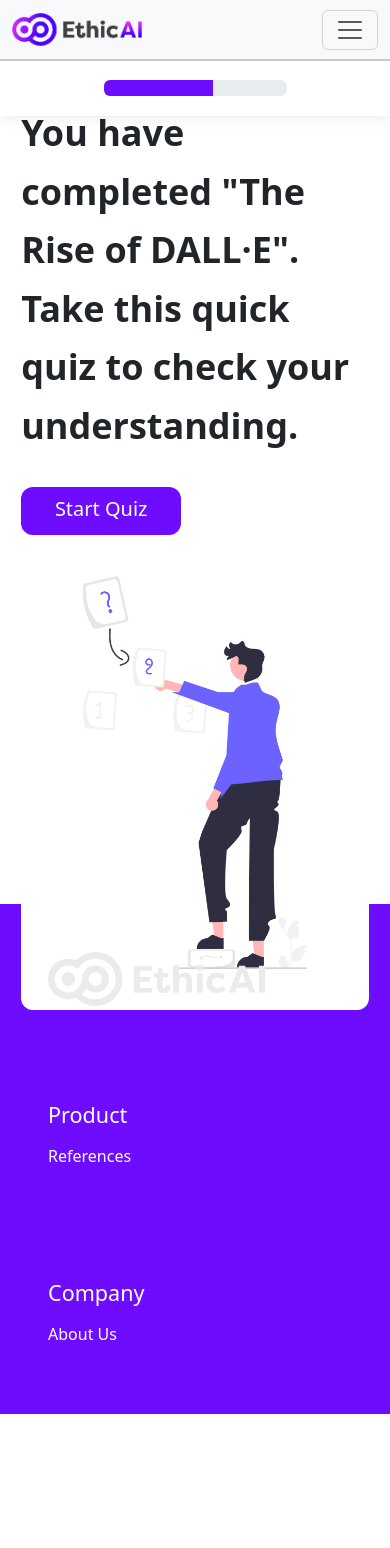
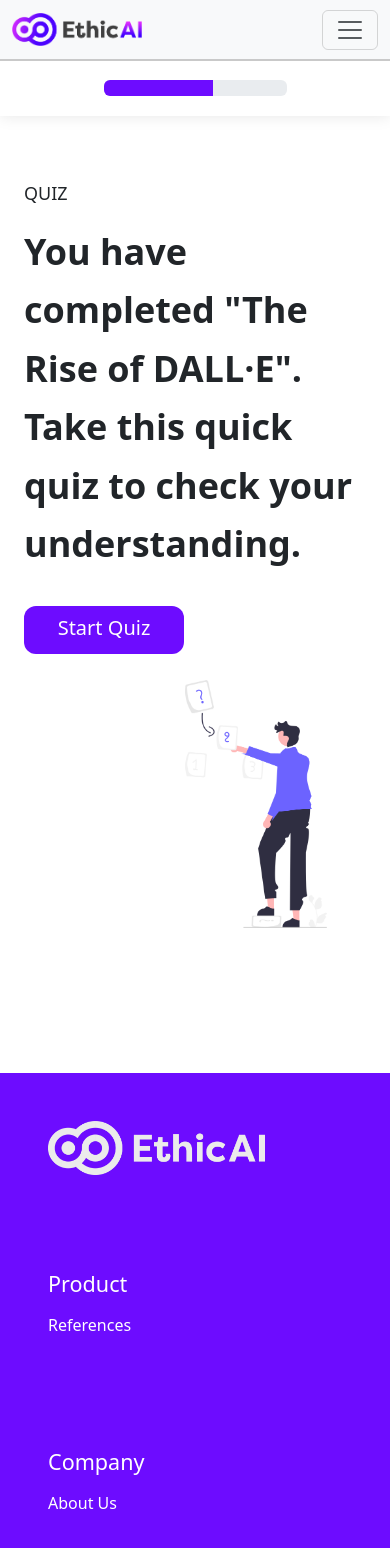
Before and after one commit to harslash/EthicAI, a Vue app in the folder project/ethicai-spa/: page /dalle/quiz in a window 390 px wide. Shown: the top 1548 px of the page. Before the commit the page ends 1414 px from the top, so only its background shows below. Built offline with nearby package versions, Linux system fonts and the light colour scheme.

Commit message:
Made quiz start page responsive

```diff
--- a/project/ethicai-spa/src/components/interactive/quiz/QuizStart.vue
+++ b/project/ethicai-spa/src/components/interactive/quiz/QuizStart.vue
@@ -5,7 +5,7 @@ export default {
 </script>
 
 <template>
-  <div class="container tw-h-full tw-w-full tw-justify-center tw-items-center tw-flex">
+  <div class="container tw-h-full tw-w-full tw-justify-center tw-items-center tw-flex quiz-start-container">
     <div class="row">
       <div class="col-sm px-md-5">
         <p class="tw-text-lg">QUIZ</p>
@@ -26,8 +26,14 @@ export default {
 </template>
 
 <style scoped>
-.image img {
-  width: auto;
-  height: 475px;
-}
+  .image img {
+    width: auto;
+    height: 475px;
+  }
+
+  @media (max-width: 767.98px) {
+    .image img {
+      height: 300px;
+    }
+  }
 </style>
--- a/project/ethicai-spa/src/components/pages/chatbots/chatbots-page-5.vue
+++ b/project/ethicai-spa/src/components/pages/chatbots/chatbots-page-5.vue
@@ -35,4 +35,10 @@ export default defineComponent({
     height: 100vh;
     margin-top: 60px;
 }
+
+@media (max-width: 576px) {
+   .container-fluid.page-container{
+        height: 120vh;
+    }
+}
 </style>
--- a/project/ethicai-spa/src/components/pages/dalle/dalle-page-4.vue
+++ b/project/ethicai-spa/src/components/pages/dalle/dalle-page-4.vue
@@ -37,4 +37,10 @@ export default defineComponent({
   height: 100vh;
   margin-top: 60px;
 }
+
+@media (max-width: 576px) {
+   .container-fluid.page-container{
+        height: 120vh;
+    }
+}
 </style>
--- a/project/ethicai-spa/src/components/pages/deepfakes/deepfakes-page-6.vue
+++ b/project/ethicai-spa/src/components/pages/deepfakes/deepfakes-page-6.vue
@@ -36,4 +36,10 @@ export default defineComponent({
     height: 100vh;
     margin-top: 60px;
 }
+
+@media (max-width: 576px) {
+   .container-fluid.page-container{
+        height: 130vh;
+    }
+}
 </style>
```
